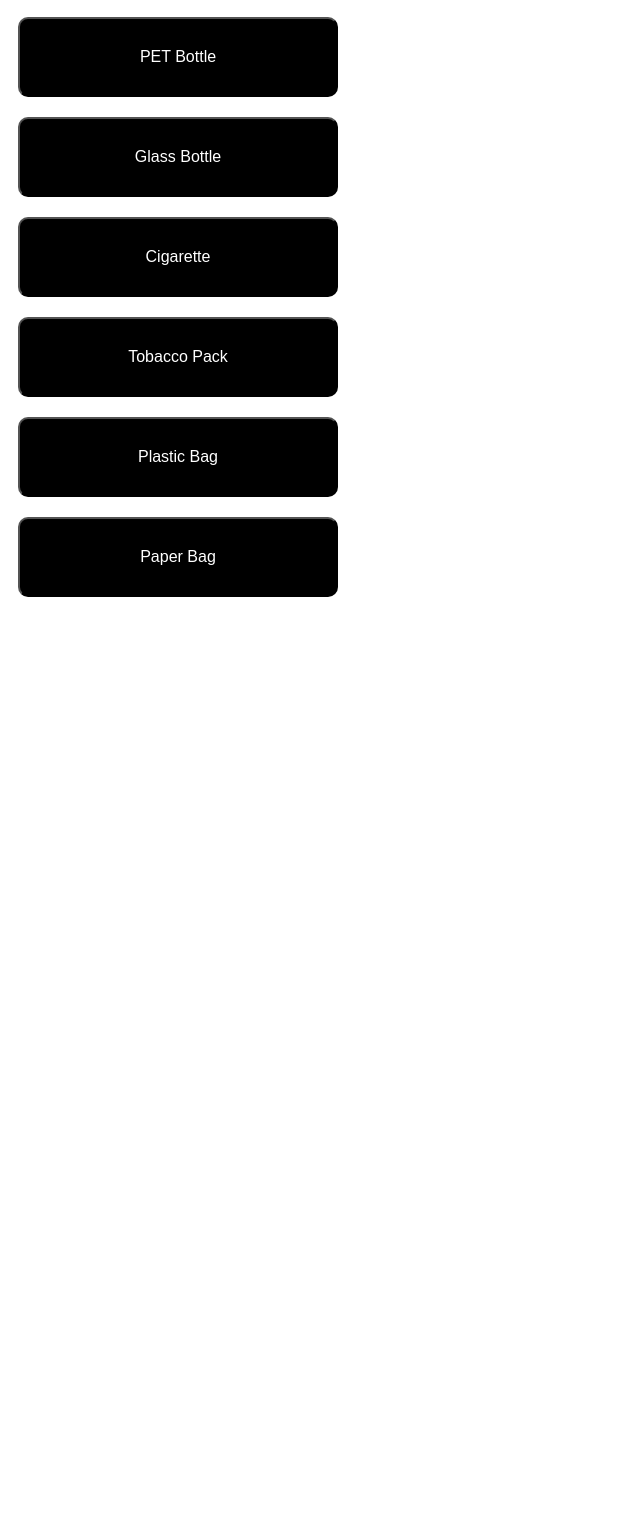
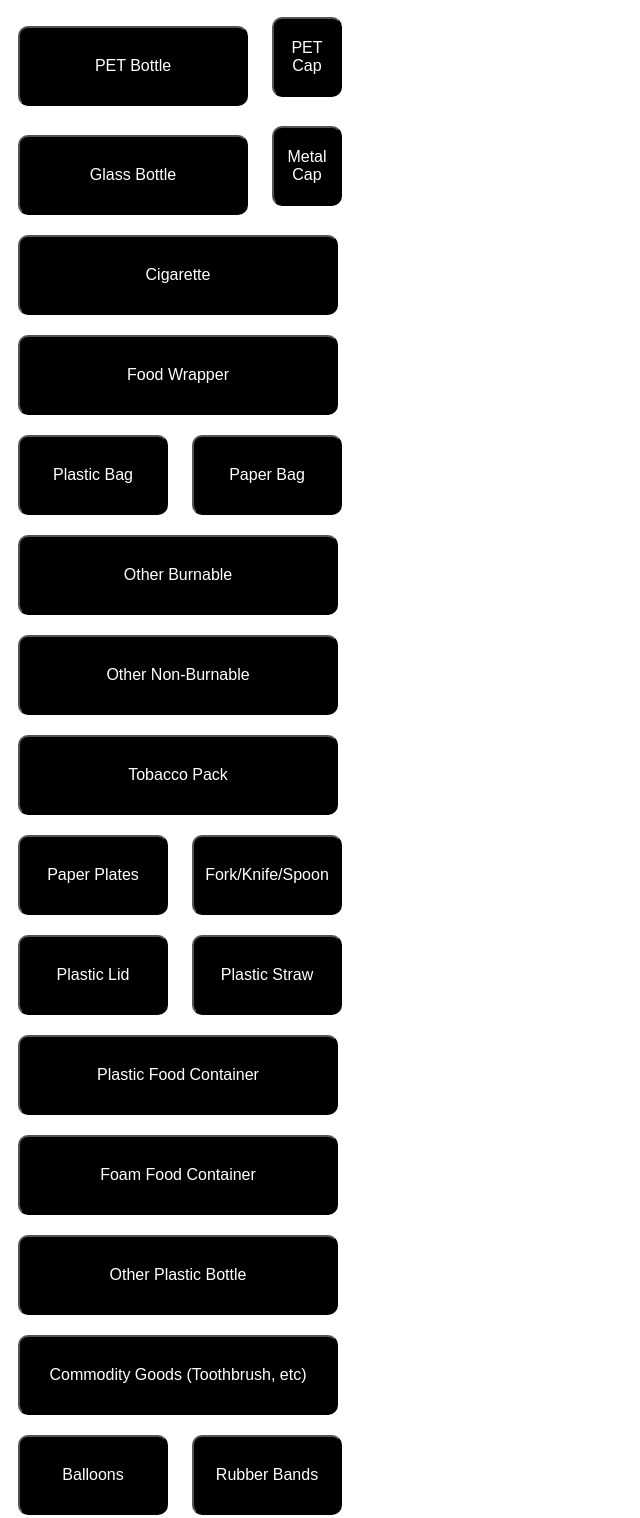
Before and after one commit to rodrigo-gutierrez/sw-trash-pickup-frontend, a website: page public/index.html in a window 1280 px wide. Shown: the part 194-1712 px from the top of the page, without its empty margins (0-640 px from the left). Before the commit the page ends 809 px from the top, so only its background shows below. Drawn offline with Linux system fonts and the light colour scheme.

Commit message:
fix button sizes, add all categories

```diff
--- a/public/index.html
+++ b/public/index.html
@@ -16,13 +16,18 @@
     }
 
     .btn-sml {
-        width: 80px;
-        height: 20px;
+        width: 70px;
+        height: 80px;
+    }
+
+    .btn-hlf {
+        width: 150px;
+        height: 80px;
     }
 
     .btn-med {
-        width: 160px;
-        height: 40px;
+        width: 230px;
+        height: 80px;
     }
 
     .btn-big {
@@ -41,23 +46,83 @@
 		<button id="button-can" name="can" class="button btn-big" onclick="popupConfirm(this.name)">Can</button>
 	</div>
 	<div>
-		<button id="button-pet-bottle" name="pet-bottle" class="button btn-big" onclick="popupConfirm(this.name)">PET Bottle</button>
+		<button id="button-pet-bottle" name="pet-bottle" class="button btn-med" onclick="popupConfirm(this.name)">PET Bottle</button>
+		<button id="button-pet-cap" name="pet-cap" class="button btn-sml" onclick="popupConfirm(this.name)">PET Cap</button>
 	</div>
 	<div>
-		<button id="button-glass-bottle" name="glass-bottle" class="button btn-big" onclick="popupConfirm(this.name)">Glass Bottle</button>
+		<button id="button-glass-bottle" name="glass-bottle" class="button btn-med" onclick="popupConfirm(this.name)">Glass Bottle</button>
+		<button id="button-metal-cap" name="metal-cap" class="button btn-sml" onclick="popupConfirm(this.name)">Metal Cap</button>
 	</div>
 	<div>
 		<button id="button-cigarette" name="cigarette" class="button btn-big" onclick="popupConfirm(this.name)">Cigarette</button>
 	</div>
 	<div>
+		<button id="button-food-wrapper" name="food-wrapper" class="button btn-big" onclick="popupConfirm(this.name)">Food Wrapper</button>
+	</div>
+	<div>
+		<button id="button-plastic-bag" name="plastic-bag" class="button btn-hlf" onclick="popupConfirm(this.name)">Plastic Bag</button>
+		<button id="button-paper-bag" name="paper-bag" class="button btn-hlf" onclick="popupConfirm(this.name)">Paper Bag</button>
+	</div>
+	<div>
+		<button id="button-burnable" class="button btn-big" onclick="scrollDown(920)">Other Burnable</button>
+	</div>
+	<div>
+		<button id="button-non-burnable" class="button btn-big" onclick="scrollDown(2120)">Other Non-Burnable</button>
+	</div>
+	<div>
 		<button id="button-tobacco-pack" name="tobacco-pack" class="button btn-big" onclick="popupConfirm(this.name)">Tobacco Pack</button>
 	</div>
 	<div>
-		<button id="button-plastic-bag" name="plastic-bag" class="button btn-big" onclick="popupConfirm(this.name)">Plastic Bag</button>
+		<button id="button-paper-plate" name="paper-plate" class="button btn-hlf" onclick="popupConfirm(this.name)">Paper Plates</button>
+		<button id="button-plastic-utensil" name="plastic-utensil" class="button btn-hlf" onclick="popupConfirm(this.name)">Fork/Knife/Spoon</button>
 	</div>
 	<div>
-		<button id="button-paper-bag" name="paper-bag" class="button btn-big" onclick="popupConfirm(this.name)">Paper Bag</button>
+		<button id="button-plastic-lid" name="plastic-lid" class="button btn-hlf" onclick="popupConfirm(this.name)">Plastic Lid</button>
+		<button id="button-plastic-straw" name="plastic-straw" class="button btn-hlf" onclick="popupConfirm(this.name)">Plastic Straw</button>
 	</div>
+	<div>
+		<button id="button-plastic-container" name="plastic-container" class="button btn-big" onclick="popupConfirm(this.name)">Plastic Food Container</button>
+	</div>
+	<div>
+		<button id="button-foam-container" name="foam-container" class="button btn-big" onclick="popupConfirm(this.name)">Foam Food Container</button>
+	</div>
+	<div>
+		<button id="button-other-bottle" name="other-bottle" class="button btn-big" onclick="popupConfirm(this.name)">Other Plastic Bottle</button>
+	</div>
+	<div>
+		<button id="button-plastic-good" name="plastic-good" class="button btn-big" onclick="popupConfirm(this.name)">Commodity Goods (Toothbrush, etc)</button>
+	</div>
+	<div>
+		<button id="button-balloon" name="balloon" class="button btn-hlf" onclick="popupConfirm(this.name)">Balloons</button>
+		<button id="button-rubber-band" name="rubber-band" class="button btn-hlf" onclick="popupConfirm(this.name)">Rubber Bands</button>
+	</div>
+	<div>
+		<button id="button-packaging" name="packaging" class="button btn-big" onclick="popupConfirm(this.name)">Plastic/Foam Packaging</button>
+	</div>
+	<div>
+		<button id="button-firework" name="firework" class="button btn-big" onclick="popupConfirm(this.name)">Fireworks</button>
+	</div>
+	<div>
+		<button id="button-lighter" name="lighter" class="button btn-big" onclick="popupConfirm(this.name)">Cigarette Lighter</button>
+	</div>
+	<div>
+		<button id="button-toy" name="toy" class="button btn-big" onclick="popupConfirm(this.name)">Toy</button>
+	</div>
+	<div>
+		<button id="button-appliance" name="appliance" class="button btn-big" onclick="popupConfirm(this.name)">Appliances/Electronics</button>
+	</div>
+	<div>
+		<button id="button-tire" name="tire" class="button btn-big" onclick="popupConfirm(this.name)">Tires</button>
+	</div>
+	<div>
+		<button id="button-material" name="material" class="button btn-big" onclick="popupConfirm(this.name)">Construction Materials</button>
+	</div>
+	<div>
+		<button id="button-syringe" name="syringe" class="button btn-big" onclick="popupConfirm(this.name)">Syringe</button>
+	</div>
+
+
+
 	<script>
 		function popupConfirm(clicked_name)
 		{
@@ -79,11 +144,17 @@
 				console.log(res);
 				if(res.status == 200) {
 					alert("Logged!");
+					window.scrollTo(0, 0);
 				}
 			})
 			.catch(error => console.log(error))
 
 		}
+
+		function scrollDown(y)
+		{
+			window.scrollTo(0, y);
+		}
 	</script>
 </body>
 </html>
```
